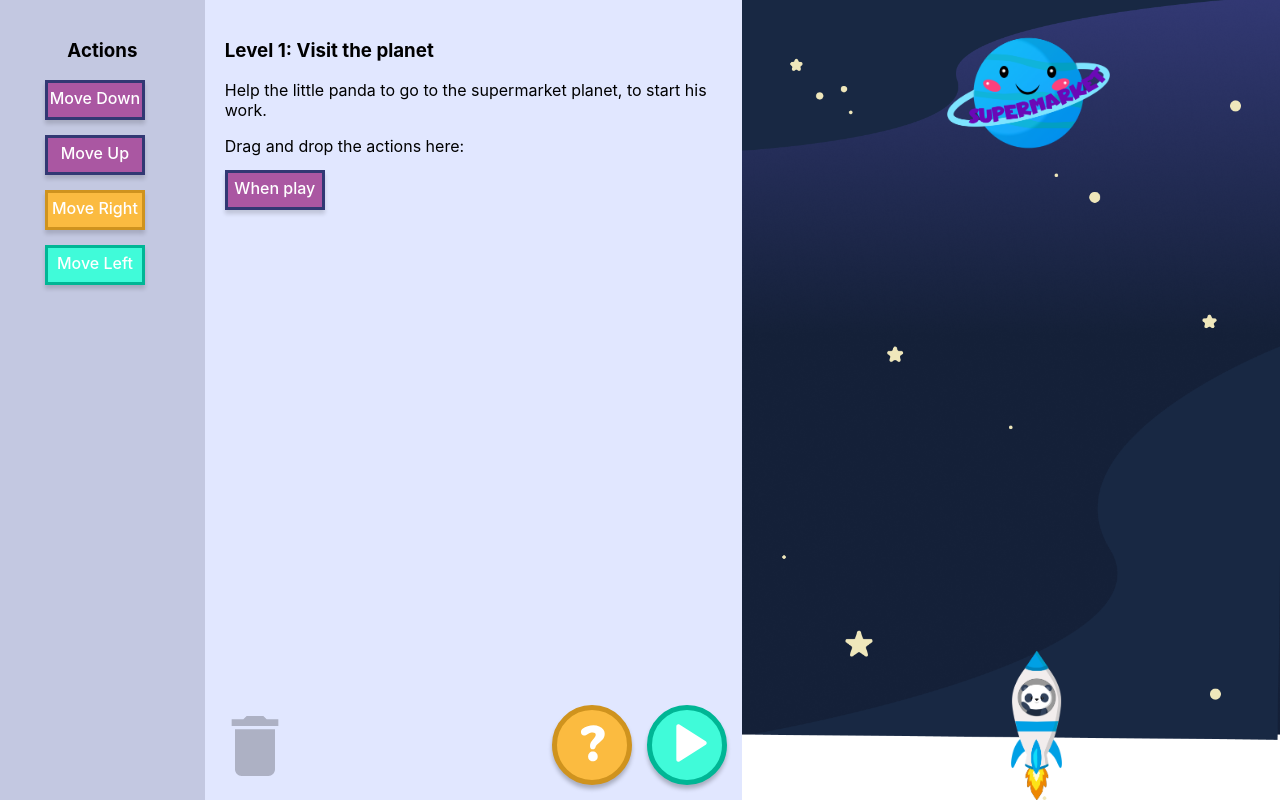
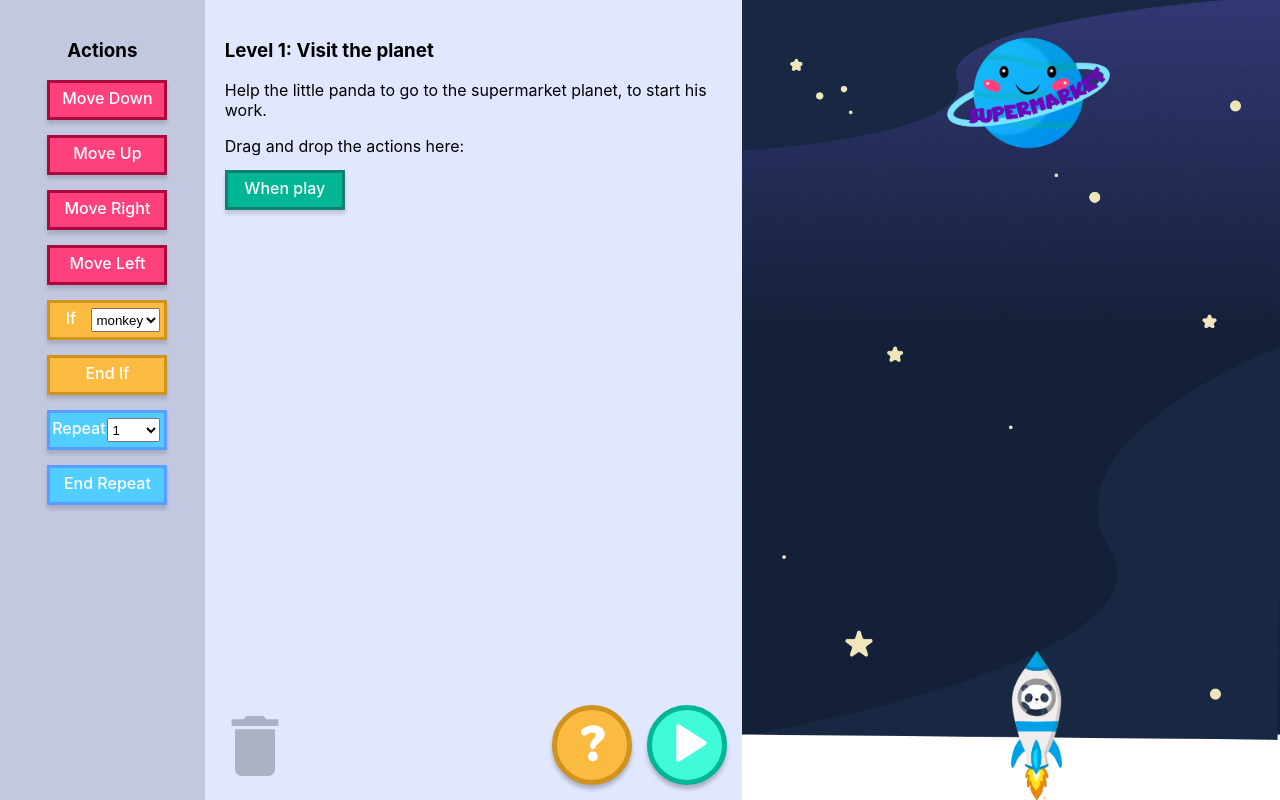
Before and after one commit to katmpatz/LearningHowToCode, a React (Create React App) app: page / in a window 1280 px wide. Built offline with nearby package versions, Linux system fonts and the light colour scheme.

Commit message:
if and loop

```diff
--- a/src/Main.css
+++ b/src/Main.css
@@ -47,42 +47,46 @@
 
   .block{
     height: 40px;
-    width: 100px;
+    width: 120px;
     /* border-radius: 2px; */
     color: white;
     font-weight: 500;
     box-sizing: border-box;
     box-shadow: 0px 4px 4px rgba(0, 0, 0, 0.15);
-    margin-right: 15px;
+    margin-left: 10px;
     /* margin-bottom: 15px; */
     text-align: center;
     padding-top: 5px;
     border: 3px solid;
 }
 
+#inside{
+    width: 100px !important;
+    margin-left: 20px;
+}
+
+.block-select{
+    height: 40px;
+    width: 120px;
+    /* border-radius: 2px; */
+    color: white;
+    font-weight: 500;
+    box-sizing: border-box;
+    box-shadow: 0px 4px 4px rgba(0, 0, 0, 0.15);
+    margin-left: 10px;
+    /* margin-bottom: 15px; */
+    text-align: center;
+    padding-top: 5px;
+    border: 3px solid;
+    display: grid;
+    grid-template-columns: 1fr 1fr;
+    grid-template-rows: 1fr;
+}
+
 .commands{
     position: absolute;
 }
 
-#start{
-    height: 40px;
-    width: auto;
-    border-radius: 2px;
-    color: white;
-    font-weight: 500;
-    box-sizing: border-box;
-    box-shadow: 0px 4px 4px rgba(0, 0, 0, 0.15);
-    background-color: #00B695;
-    border: 3px solid #0f816c;
-    text-align: center;
-    padding-top: 5px;
-    position: absolute;
-    top: 150px;
-    left: 0px;
-    display: grid;
-    grid-template-columns: 1fr 1fr;
-    grid-template-rows: 1fr;
-}
 
 #label{
     grid-column: 1;
@@ -90,13 +94,32 @@
 
 #select{
     grid-column: 2;
+    margin-bottom: 5px;
+    margin-right: 4px;
+}
+
+.command-select{
+    height: 40px;
+    width: 120px;
+    margin-bottom: 0px;
+    color: white;
+    font-weight: 500;
+    box-sizing: border-box;
+    box-shadow: 0px 4px 4px rgba(0, 0, 0, 0.15);
+    background-color: #00B695;
+    border: 3px solid #0f816c;
+    position: absolute;
+    text-align: center;
+    padding-top: 5px;
+    display: grid;
+    grid-template-columns: 1fr 1fr;
+    grid-template-rows: 1fr;
 }
 
 .command{
     height: 40px;
-    width: 100px;
+    width: 120px;
     margin-bottom: 0px;
-    /* border-radius: 2px; */
     color: white;
     font-weight: 500;
     box-sizing: border-box;
--- a/src/MainView.js
+++ b/src/MainView.js
@@ -14,12 +14,16 @@ export default class MainView extends Component {
 
   state = {
     blocks: [
-        new BlockModel("Move Down", "move"),
-        new BlockModel("Move Up", "move"),
-        new BlockModel("Move Right", "if"),
-        new BlockModel("Move Left", "loop"),
+        new BlockModel("Move Down", "move", []),
+        new BlockModel("Move Up", "move", []),
+        new BlockModel("Move Right", "move", []),
+        new BlockModel("Move Left", "move", []),
+        new BlockModel("If", "if", ['monkey', 'rabbit', 'turtle']),
+        new BlockModel("End If", "if", []),
+        new BlockModel("Repeat", "loop", ['1', '2', '3', '4', '5']),
+        new BlockModel("End Repeat", "loop", []),
       ],
-    commands: [new CommandModel(0, 0, "When play", 'move', 150, 0)],
+    commands: [new CommandModel(0, 0, "When play", 'start', 150, 0, [])],
     heightB: 40, //the height of a block/command
     id:1,
     order:1,
@@ -116,6 +120,7 @@ onDrop = (ev) => {
    //set the name and the category of the command
    let name = bl.name;
    let category =  bl.category;
+   let select = bl.select;
 
    var index = this.state.commands.length;
    console.log("Index1: " + index);
@@ -149,7 +154,7 @@ onDrop = (ev) => {
   console.log("Top " + top);
 
   // create new command object
-  const c = new  CommandModel(id, index, name, category, top, left);
+  const c = new  CommandModel(id, index, name, category, top, left, select);
 
   //add command at the list
   this.state.commands.splice(index, 0, c);
@@ -205,14 +210,33 @@ myMove = () => {
   }
 }
 
+insideCommand = (c) => {
+  //check if the command is inside an if or loop block
+  let inside = false
+  for(var i=1; i< c.order; i++){
+    if( this.state.commands[i].name == 'If' || this.state.commands[i].name == 'Repeat'){
+      inside = true;
+    }
+    if( this.state.commands[i].name == 'End If' || this.state.commands[i].name == 'End Repeat'){
+      inside = false;
+    }
+  }
+  if(c.name == 'End If' || c.name == 'End Repeat'){
+    inside = false;
+  }
+  return inside;
+}
+
 setBgColor = (category) => {
   //set colors based on the category
   if(category === 'move') {
-      return '#AA57A2';
+      return '#fe417c';
   } else if(category === 'if' || category === 'ifEnd') {
       return '#FBBB40';
   } else if(category === 'loop' || category === 'loopEnd') {
-     return'#40FBD9';
+     return'#51ceff';
+  } else {
+    return '#00B695';
   }
 }
 
@@ -220,11 +244,13 @@ setBgColor = (category) => {
 setBrColor = (category) => {
   //set colors based on the category
   if(category === 'move') {
-    return '#313873';
+    return '#aa0940';
   } else if(category === 'if' || category === 'ifEnd') {
-    return'#CF931E';
+    return '#CF931E';
   } else if(category === 'loop' || category === 'loopEnd') {
-    return'#00B695';
+    return '#5a9cff';
+  }  else {
+    return '#0f816c';
   }
 }
 
@@ -238,7 +264,7 @@ render() {
     this.state.blocks.forEach ((b) => {
         blocks.push(
           <div style={{marginBottom: 15}}>
-            <Block name={b.name} category={b.category}/>
+            <Block name={b.name} category={b.category} select={b.select}/>
           </div>
         );
     });
@@ -246,14 +272,23 @@ render() {
     this.state.commands.forEach ((c) => {
       commands.push(
         <div key={c.id} style={{top: c.top, left: c.left, position: 'absolute'}} onDragOver={(e)=>this.onDragOverDelete(e)} onDragStart={(e)=>this.onDragStartDelete(e, c.id)}>
-             <div className="command" draggable
+             <div className={c.name == "If" || c.name == "Repeat" ? "command-select" : "command"} id={this.insideCommand(c) && "inside"} draggable
                 style = {{backgroundColor: this.setBgColor(c.category), borderColor: this.setBrColor(c.category)}}>
-                {c.name}
+                <span id="label">{c.name}</span>
+                {c.select.length > 0 &&
+                    <select id="select">
+                        {c.select.map((x,y) =>
+                          <option key={y} value={x}>{x}</option>
+                        )}
+                     </select>
+                }
             </div>
           </div>
         // <Command id={c.id} name={c.name} category={c.category} top={c.top} left={c.left} order={c.order}/>
       );
   });
+
+
 
 
 
@@ -277,15 +312,6 @@ render() {
         <div className="commands">
               <div className="droppable"
                     onDrop={(e)=>this.onDrop(e)}>
-                    {/* <div id="start">
-                        <span id="label">When play</span>
-                        <select id="select">
-                          <option value="grapefruit">Grapefruit</option>
-                          <option value="lime">Lime</option>
-                          <option selected value="coconut">Coconut</option>
-                          <option value="mango">Mango</option>
-                        </select>
-                    </div> */}
                      {commands}
               </div>
         </div>
--- a/src/block/block.css
+++ b/src/block/block.css
@@ -1,6 +1,6 @@
 .block{
     height: 40px;
-    width: 100px;
+    width: 120px;
     /* border-radius: 2px; */
     color: white;
     font-weight: 500;
--- a/src/block/blockModel.js
+++ b/src/block/blockModel.js
@@ -1,7 +1,8 @@
 export default class BlockModel{
-    constructor(name, category) {
+    constructor(name, category, select) {
         this.name = name
         this.category = category
+        this.select = select
         this.isCommand = false
     }
 
--- a/src/block/blockPresenter.js
+++ b/src/block/blockPresenter.js
@@ -4,6 +4,7 @@ import BlockView from './blockView';
 function Block(props){
     const [name, setName]= React.useState(props.name);
     const [category, setCategory] = React.useState(props.category);
+    const [select, setSelect] = React.useState(props.select);
     const [bgcolor, setBgColor] = React.useState('');
     const [brcolor, setBrColor] = React.useState('');
 
@@ -15,15 +16,16 @@ function Block(props){
 
     function setColor() {
         //set colors based on the category
+        console.log("seklect " + select)
         if(category === 'move') {
-            setBgColor('#AA57A2');
-            setBrColor('#313873');
+            setBgColor('#fe417c');
+            setBrColor('#aa0940');
         } else if(category === 'if' || category === 'ifEnd') {
             setBgColor('#FBBB40');
             setBrColor('#CF931E');
         } else if(category === 'loop' || category === 'loopEnd') {
-            setBgColor('#40FBD9');
-            setBrColor('#00B695');
+            setBgColor('#51ceff');
+            setBrColor('#5a9cff');
         }
     }
 
@@ -36,6 +38,7 @@ function Block(props){
         <BlockView
         name = {name}
         category = {category}
+        select = {select}
         bgcolor = {bgcolor}
         brcolor = {brcolor}
         onDragStart = {(ev, id) => onDragStart(ev, id)}
--- a/src/block/blockView.js
+++ b/src/block/blockView.js
@@ -6,10 +6,18 @@ function BlockView(props){
         <div
         onDragStart = {(e) => props.onDragStart(e, props.name)}
                 draggable
-                className="block"
+                className={props.name == "If" || props.name == "Repeat" ? "block-select" : "block"}
                 style = {{backgroundColor: props.bgcolor, borderColor: props.brcolor}}
             >
-                {props.name}
+                <span id="label">{props.name}</span>
+                {props.select.length > 0 &&
+                    <select id="select">
+                        {props.select.map((x,y) =>
+                          <option key={y} value={x}>{x}</option>
+                        )}
+                     </select>
+                }
+
         </div>
     );
 }
--- a/src/command/commandModel.js
+++ b/src/command/commandModel.js
@@ -1,7 +1,7 @@
 
 
 export default class CommandModel {
-    constructor(id, order, name, category, top, left) {
+    constructor(id, order, name, category, top, left, select) {
         this.id = id;
         this.name = name ;
         this.category = category;
@@ -9,6 +9,7 @@ export default class CommandModel {
         this.top = top;
         this.left = left;
         this.isCommand = true;
+        this.select = select;
     }
 
 }
```
